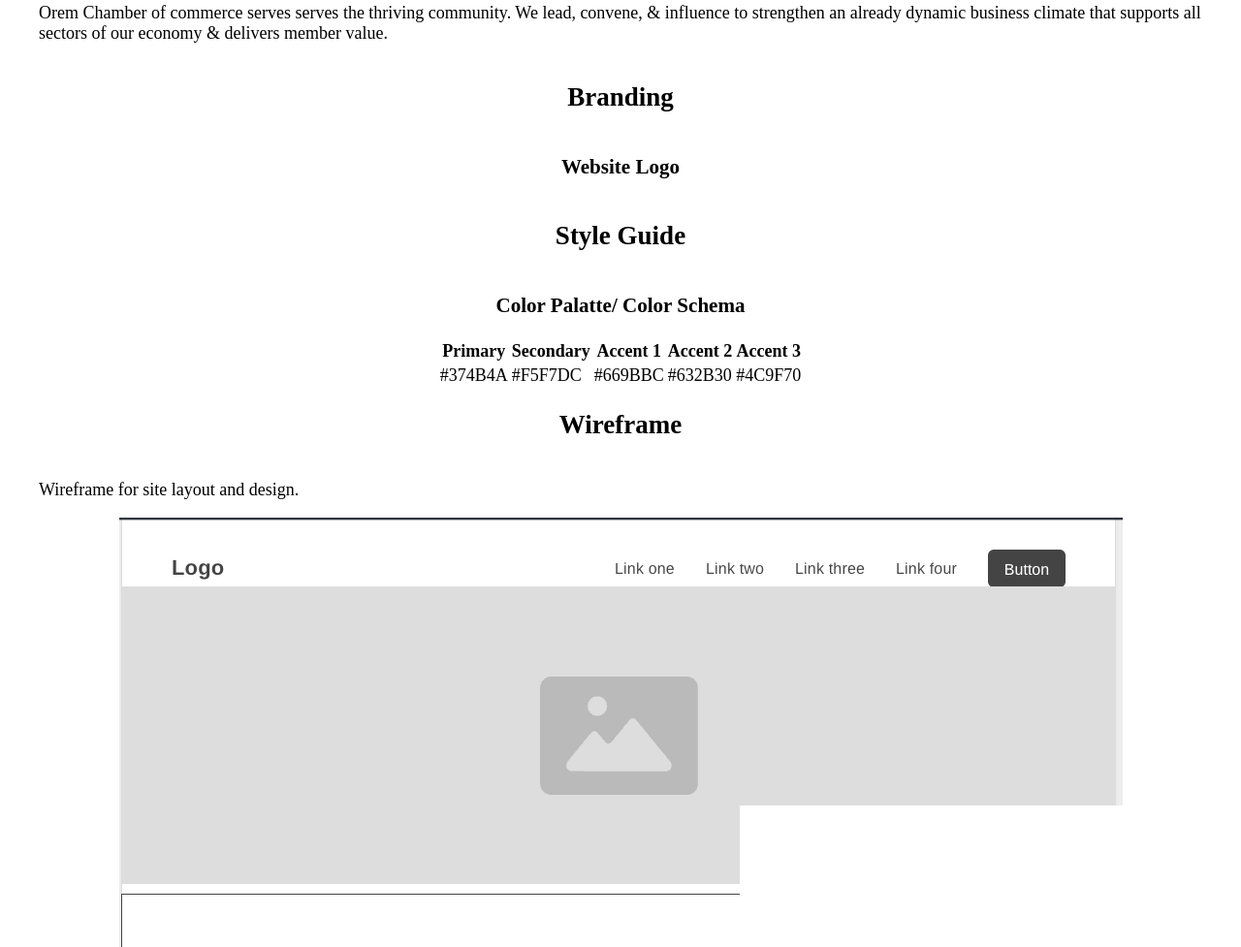
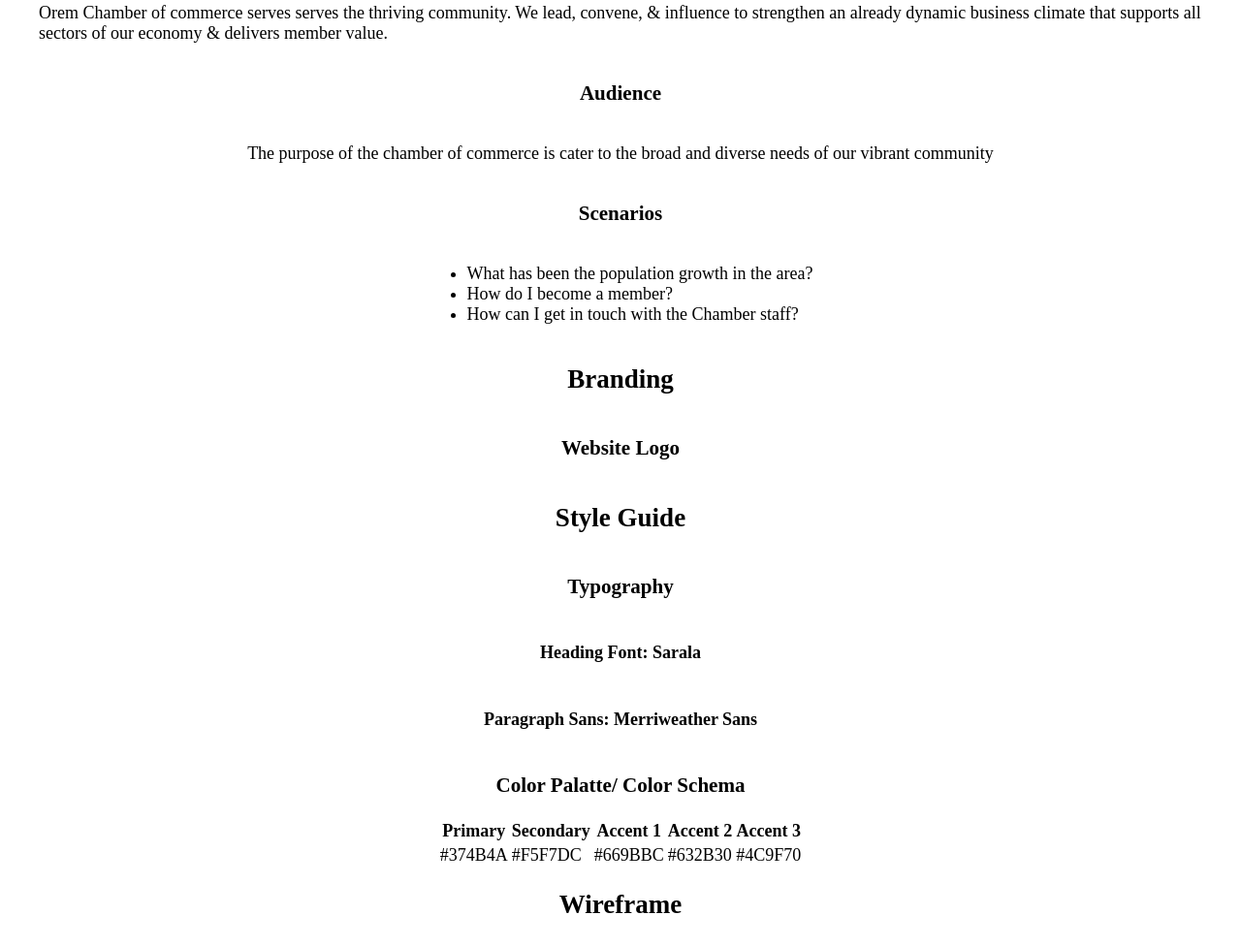
Before and after one commit to OL34/wdd230, a plain HTML site: page lesson02/lesson3/chamber-site-plan.html in a window 1280 px wide. Shown: the part 440-1417 px from the top of the page at 97% size. Drawn offline with Linux system fonts and the light colour scheme.

Commit message:
chamber site plan

```diff
--- a/lesson02/lesson3/chamber-site-plan.html
+++ b/lesson02/lesson3/chamber-site-plan.html
@@ -26,11 +26,30 @@
                     climate that supports all sectors of our economy & delivers member value.</p>
             </section>
         <section>
+            <h3>Audience</h3>
+            <p>The purpose of the chamber of commerce is cater to the broad and diverse needs of our vibrant community</p>
+        </section>
+        <section>
+            <h3>Scenarios</h3>
+            <ul>
+                <li>What has been the population growth in the area?</li>
+                <li>How do I become a member?</li>
+                <li>How can I get in touch with the Chamber staff?</li>
+            </ul>
+
+        </section>
+        <section>
             <h2>Branding</h2>
             <h3>Website Logo</h3>
             <img src="#" alt=""/>
         </section>
         <h2>Style Guide</h2>
+        <section>
+            <h3>Typography</h3>
+            <h4>Heading Font: Sarala</h4>
+            <h4>Paragraph Sans: Merriweather Sans</h4>
+
+        </section>
         <section>
             <h3>Color Palatte/ Color Schema</h3>
             <table class="colors">
```
